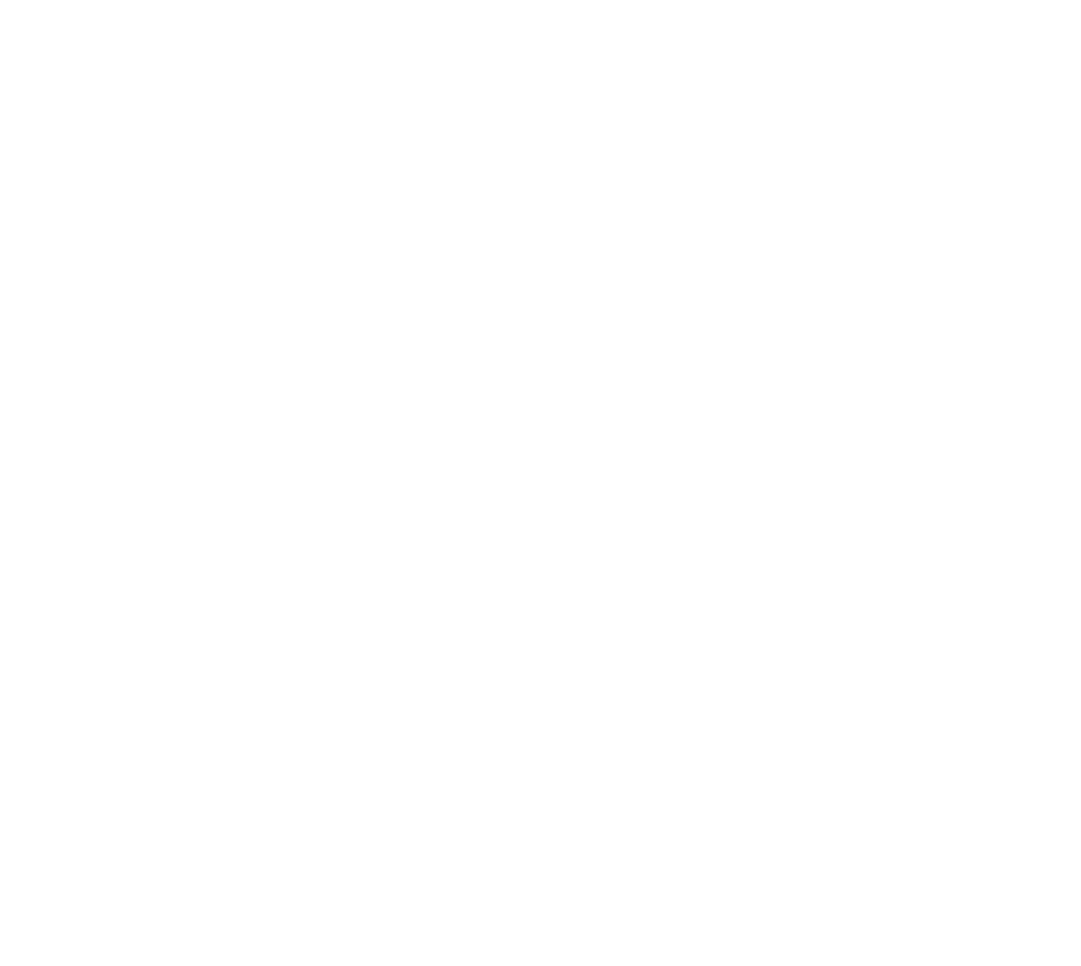
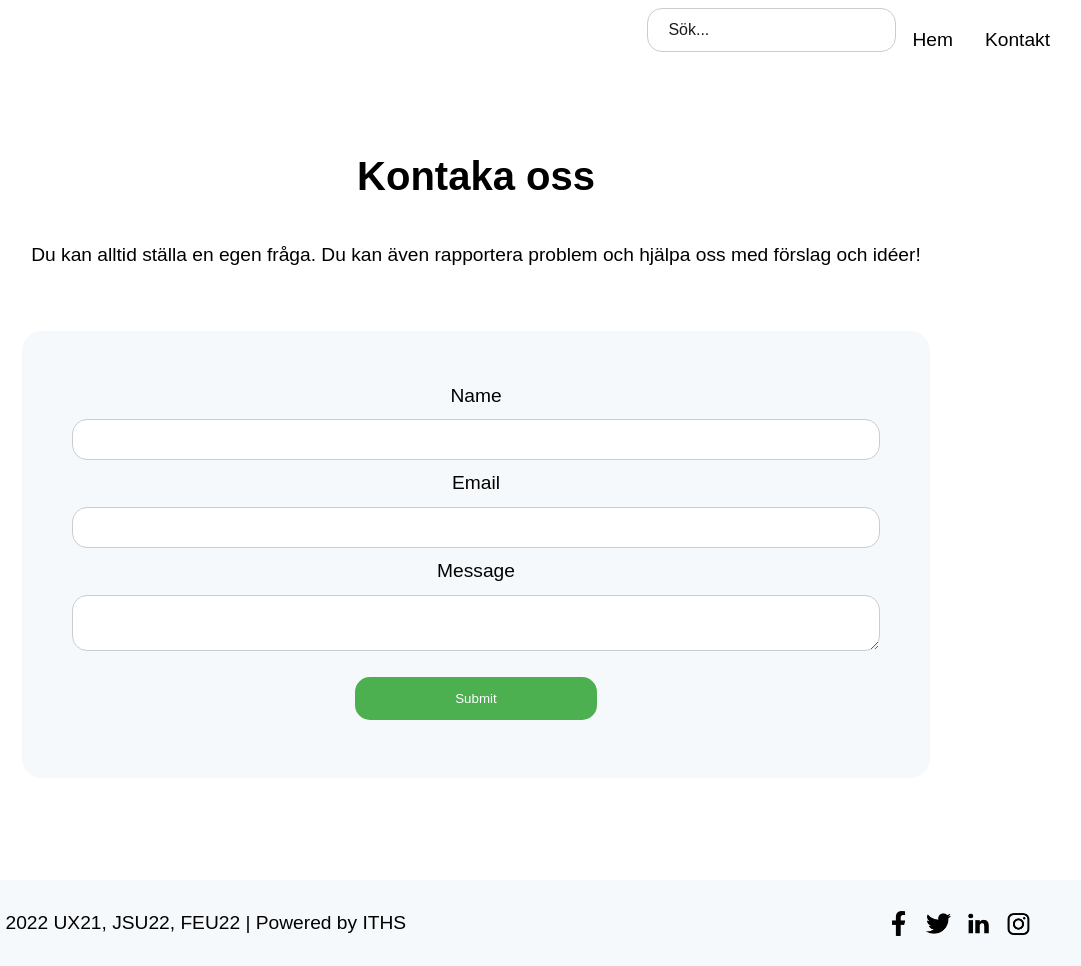
Before and after one commit to johntonnang/weather-app, a plain HTML site: page contact.html in a window 1280 px wide. Shown: the whole page, without its empty margins (164-1245 px from the left). Before the commit the page ends 800 px from the top, so only its background shows below. Drawn offline with Linux system fonts and the light colour scheme.

Commit message:
contact.html sidan

```diff
--- a/contact.html
+++ b/contact.html
@@ -0,0 +1,77 @@
+<!DOCTYPE html>
+<html lang="en">
+
+<head>
+    <meta charset="UTF-8">
+    <meta http-equiv="X-UA-Compatible" content="IE=edge">
+    <meta name="viewport" content="width=device-width, initial-scale=1.0">
+    <link rel="stylesheet" href="styles.css">
+    <title>UX API</title>
+    <script src="https://kit.fontawesome.com/6bd8df5489.js"></script>
+</head>
+
+<body>
+    <header>
+        <!-- navigation section -->
+        <nav class="navbar">
+            <div class="navbar_container">
+                <!-- <a href="index.html" id="navbar_logo">Väder</a> -->
+                <div class="navbar_toggle" id="mobile-menu">
+                    <span class="bar"></span>
+                    <span class="bar"></span>
+                    <span class="bar"></span>
+                </div>
+                <ul class="navbar_menu">
+                    <li class="navbar_item">
+                        <input type="text" class="search_content" placeholder="Sök..." id="search_input">
+                    </li>
+                    <li class="navbar_item">
+                        <a href="index.html" class="navbar_links">Hem</a>
+                    </li>
+                    <li class="navbar_item">
+                        <a href="contact.html" class="navbar_links">Kontakt</a>
+                    </li>
+                </ul>
+            </div>
+        </nav>
+    </header>
+    <main>
+        <div class="container">
+            <div class="weather_wrapper">
+                <div class="weather_search">
+                    <h1 class="title">Kontaka oss</h1>
+                </div>
+                <p>Du kan alltid ställa en egen fråga. Du kan även rapportera problem och hjälpa oss med förslag och
+                    idéer!</hp>
+                <div class="contact-area">
+                    <form method="POST" action="mailto:weather@gmail.com" enctype="multipart/form-data">
+                        <label for="name">Name</label>
+                        <input type="text" id="name" name="name" value="">
+                        <label for="email">Email</label>
+                        <input type="text" id="email" name="email" value="">
+                        <label for="name">Message</label>
+                        <textarea type="text" id="name" name="name"></textarea>
+                        <input type="submit" value="Submit">
+                    </form>
+                </div>
+            </div>
+        </div>
+    </main>
+    <footer>
+
+        <div class="footer-container">
+            <div class="copyright-text">
+                &#169; 2022 UX21, JSU22, FEU22 | Powered by ITHS
+            </div>
+            <div class="link-images-container">
+                <img href="#" class="links-img" src="images/fb-logo.png" alt="">
+                <img href="#" class="links-img" src="images/twi-logo.png" alt="">
+                <img href="#" class="links-img" src="images/link-logo.png" alt="">
+                <img href="#" class="links-img" src="images/insta-logo.png" alt="">
+            </div>
+        </div>
+
+    </footer>
+</body>
+
+</html>
--- a/styles.css
+++ b/styles.css
@@ -325,3 +325,54 @@ body {
 .copyright-text {
   margin-left: 150px;
 }
+
+
+
+
+/* Kontakt sidan */
+
+
+.contact-area {
+  width: 80%;
+  margin-left: auto;
+  margin-right: auto;
+  margin-top: 60px;
+  border-radius: 20px;
+  background-color: #f6f9fb;
+  padding: 50px;
+}
+
+input[type=text] {
+  width: 100%;
+  padding: 12px 20px;
+  margin: 8px 0;
+  display: inline-block;
+  border: 1px solid #ccc;
+  border-radius: 15px;
+  box-sizing: border-box;
+}
+
+input[type=submit] {
+  width: 30%;
+  background-color: #4CAF50;
+  color: white;
+  padding: 14px 20px;
+  margin: 8px 0;
+  border: none;
+  border-radius: 15px;
+  cursor: pointer;
+}
+
+input[type=submit]:hover {
+  background-color: #45a049;
+}
+
+textarea {
+  width: 100%;
+  padding: 12px 20px;
+  margin: 8px 0;
+  display: inline-block;
+  border: 1px solid #ccc;
+  border-radius: 15px;
+  box-sizing: border-box;
+}
```
